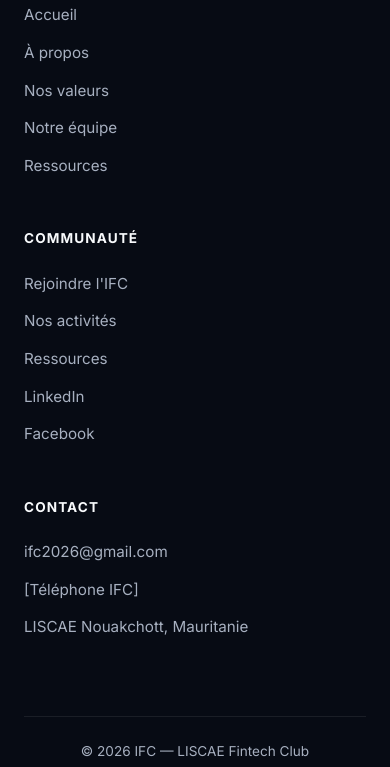
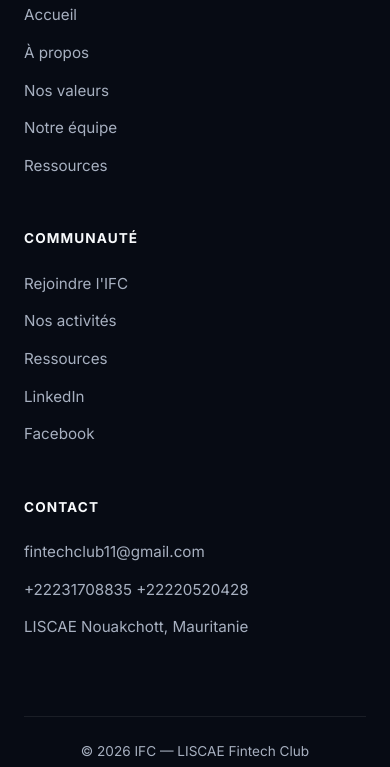
Before and after one commit to inejih-sid-mahame-abderahman/Iscae-FinTech-Club, a plain HTML site: page index.html in a window 390 px wide. Shown: the part 10797-11564 px from the top of the page. Drawn offline with nearby package versions, Linux system fonts and the light colour scheme.

Commit message:
Update contact email and phone numbers in footer

```diff
--- a/index.html
+++ b/index.html
@@ -875,8 +875,8 @@
         <div>
           <h4 class="footer-title" data-i18n="footer_contact_title">Contact</h4>
           <ul class="footer-links">
-            <li><a href="mailto:ifc2026@gmail.com">ifc2026@gmail.com</a></li>
-            <li><a href="tel:+22200000000">[Téléphone IFC]</a></li>
+            <li><a href="mailto:ifc2026@gmail.com">fintechclub11@gmail.com</a></li>
+            <li><a href="tel:+22200000000">+22231708835 +22220520428</a></li>
             <li><a href="#">LISCAE Nouakchott, Mauritanie</a></li>
           </ul>
         </div>
```
